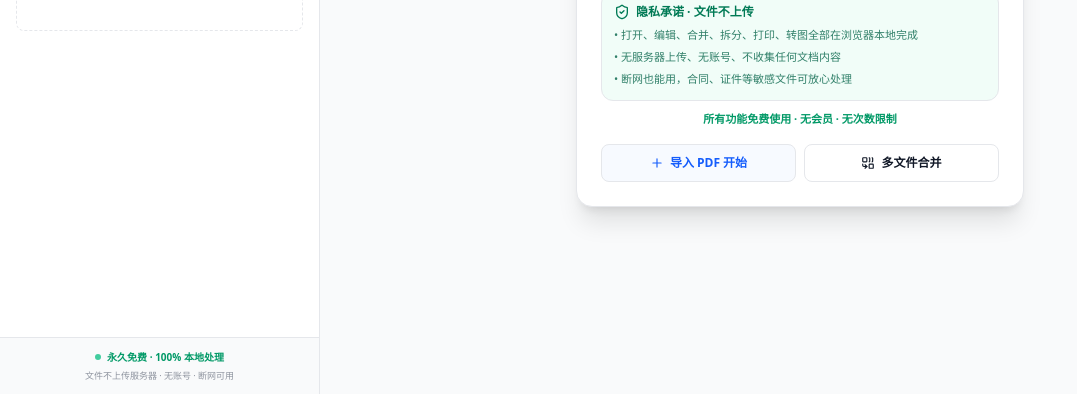
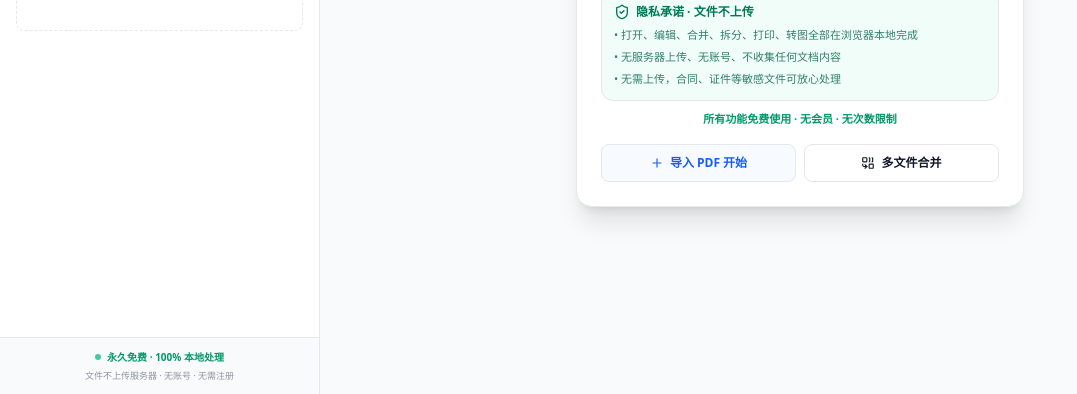
Before and after one commit to coowishwinter/PDF-Studio, a React (Vite) app: page / in a window 1280 px wide. Shown: the part 406-800 px from the top of the page, without its empty margins (0-1077 px from the left). Built offline with nearby package versions, Linux system fonts and the light colour scheme.

Commit message:
copy: remove offline-usage claims
Drop 'works offline' wording from the sidebar, privacy panel, meta description and README; the app still requires loading its assets (and the PDF.js worker) from the network on first visit.

```diff
--- a/index.html
+++ b/index.html
@@ -4,7 +4,7 @@
     <meta charset="UTF-8" />
     <meta name="viewport" content="width=device-width, initial-scale=1.0" />
     <title>简页 · 永久免费的 PDF 编辑器（纯本地隐私保护）</title>
-    <meta name="description" content="简页（PDF 编辑器）永久免费：支持 PDF 可视化编辑、合并、拆分、打印、批量转图与文字提取。所有文件只在浏览器本地处理，不上传服务器，断网也能用。" />
+    <meta name="description" content="简页（PDF 编辑器）永久免费：支持 PDF 可视化编辑、合并、拆分、打印、批量转图与文字提取。所有文件只在浏览器本地处理，不上传服务器。" />
     <meta property="og:title" content="简页 · 永久免费的 PDF 编辑器" />
     <meta property="og:description" content="纯本地 PDF 工具：编辑、合并、拆分、打印、转图、文字提取，全部免费，文件不上传服务器。" />
     <meta name="theme-color" content="#0f172a" />
--- a/metadata.json
+++ b/metadata.json
@@ -1,6 +1,6 @@
 {
   "name": "简页 · PDF 编辑器",
-  "description": "简页是一款永久免费的纯本地 PDF 编辑器：可视化编辑、合并、拆分、打印、批量转图与文字提取。所有文件只在浏览器本地处理，不上传服务器，断网也能用。",
+  "description": "简页是一款永久免费的纯本地 PDF 编辑器：可视化编辑、合并、拆分、打印、批量转图与文字提取。所有文件只在浏览器本地处理，不上传服务器。",
   "requestFramePermissions": [],
   "majorCapabilities": ["MAJOR_CAPABILITY_SERVER_SIDE_GEMINI_API"]
 }
--- a/src/App.tsx
+++ b/src/App.tsx
@@ -253,7 +253,7 @@ export default function App() {
             <span className="w-1.5 h-1.5 bg-emerald-500 rounded-full animate-pulse shrink-0"></span>
             永久免费 · 100% 本地处理
           </div>
-          <span className="text-[9px] opacity-75">文件不上传服务器 · 无账号 · 断网可用</span>
+          <span className="text-[9px] opacity-75">文件不上传服务器 · 无账号 · 无需注册</span>
         </div>
       </div>
 
@@ -299,7 +299,7 @@ export default function App() {
                 <ul className="mt-1.5 space-y-1 text-[11px] leading-relaxed text-emerald-800/80 dark:text-emerald-200/80">
                   <li>• 打开、编辑、合并、拆分、打印、转图全部在浏览器本地完成</li>
                   <li>• 无服务器上传、无账号、不收集任何文档内容</li>
-                  <li>• 断网也能用，合同、证件等敏感文件可放心处理</li>
+                  <li>• 无需上传，合同、证件等敏感文件可放心处理</li>
                 </ul>
               </div>
               <p className="mt-2.5 text-[11px] font-semibold text-emerald-600 dark:text-emerald-400">
```
Also changed, not shown: 1 other file (tests, documents, lock files or other folders).
